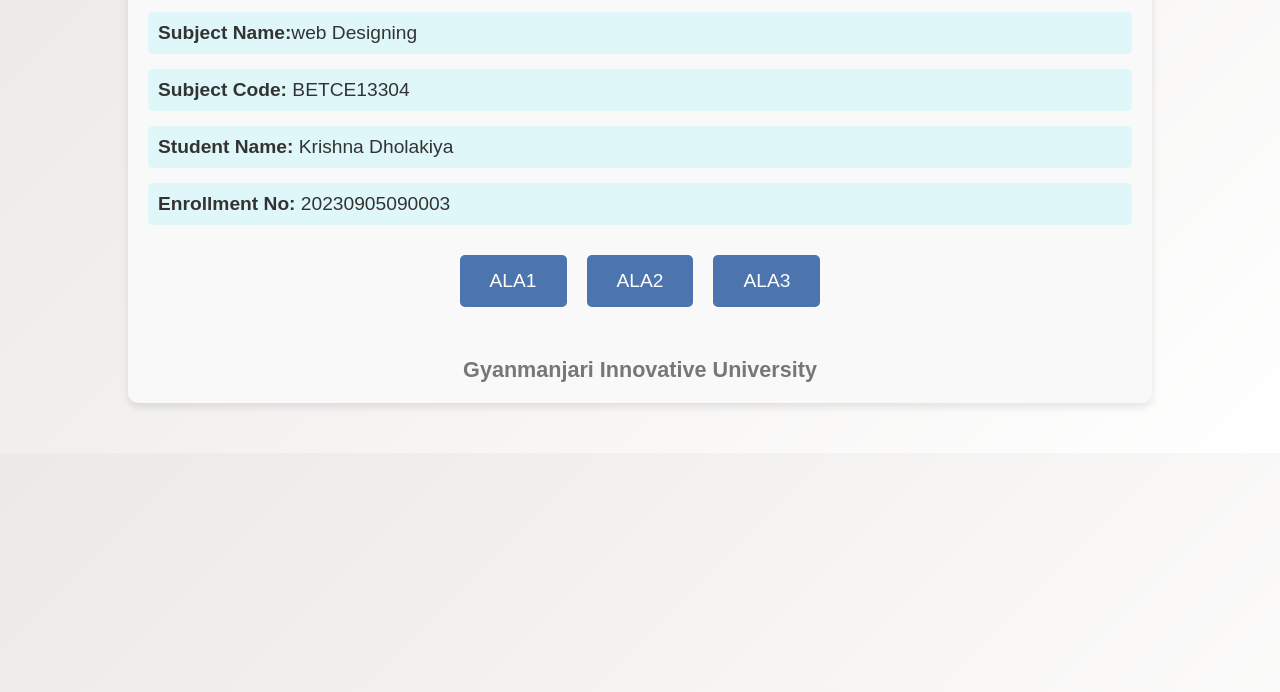
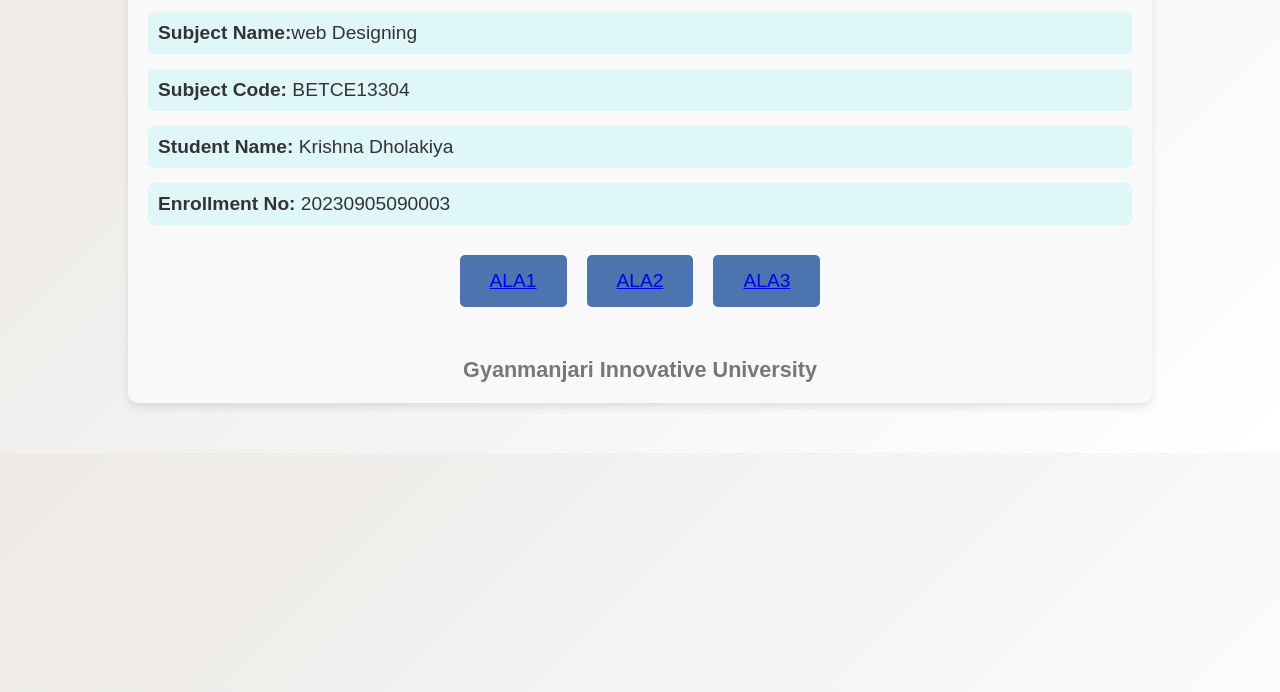
Before and after one commit to Krishna20060504/Ala-1-to-3, a plain HTML site: page index.html in a window 1280 px wide. Shown: the part 108-800 px from the top of the page. Drawn offline with Linux system fonts and the light colour scheme.

Commit message:
Update index.html

```diff
--- a/index.html
+++ b/index.html
@@ -23,9 +23,9 @@
         </section>
 
         <section class="buttons">
-            <button onclick="showMessage('Syllabus')">ALA1</button>
-            <button onclick="showMessage('Assignments')">ALA2</button>
-            <button onclick="showMessage('Contact Info')">ALA3</button>
+            <button onclick="showMessage('Syllabus')"><a href="https://krishna20060504.github.io/Ala-1/">ALA1</a></button>
+            <button onclick="showMessage('Assignments')"><a href="https://krishna20060504.github.io/Ala-2/">ALA2</a></button>
+            <button onclick="showMessage('Contact Info')"><a href="https://krishna20060504.github.io/Ala-3/">ALA3</a></button>
         </section>
 
         <footer>
```
